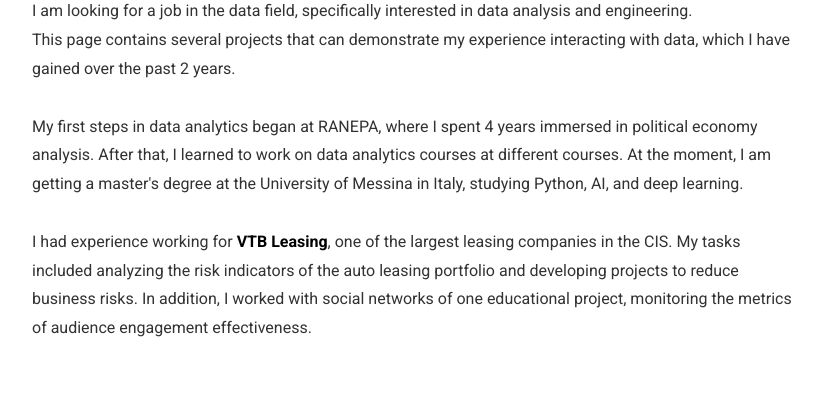
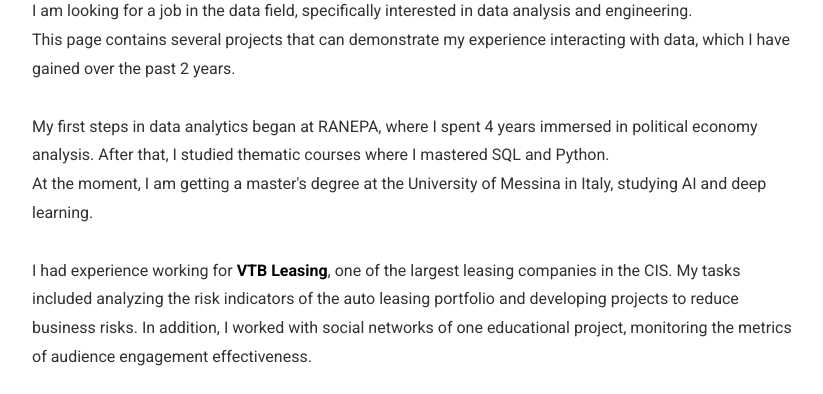
Before and after one commit to hellodiogenes/hellodiogenes.github.io, a plain HTML site: page index.html in a window 1280 px wide. Shown: the part 378-772 px from the top of the page, without its empty margins (228-1051 px from the left). Drawn offline with Linux system fonts and the light colour scheme.

Commit message:
Update index.html

```diff
--- a/index.html
+++ b/index.html
@@ -51,7 +51,8 @@
                 </div>
                 <div class="content__main-item">
                     <div class="main-item__description">
-                        <p>My first steps in data analytics began at RANEPA, where I spent 4 years immersed in political economy analysis. After that, I learned to work on data analytics courses at different courses. At the moment, I am getting a master's degree at the University of Messina in Italy, studying Python, AI, and deep learning.</p>
+                        <p>My first steps in data analytics began at RANEPA, where I spent 4 years immersed in political economy analysis. After that, I studied thematic courses where I mastered SQL and Python.</p>
+                        <p>At the moment, I am getting a master's degree at the University of Messina in Italy, studying AI and deep learning.</p>
                     </div>
                 </div>
                 <div class="content__main-item">
```
